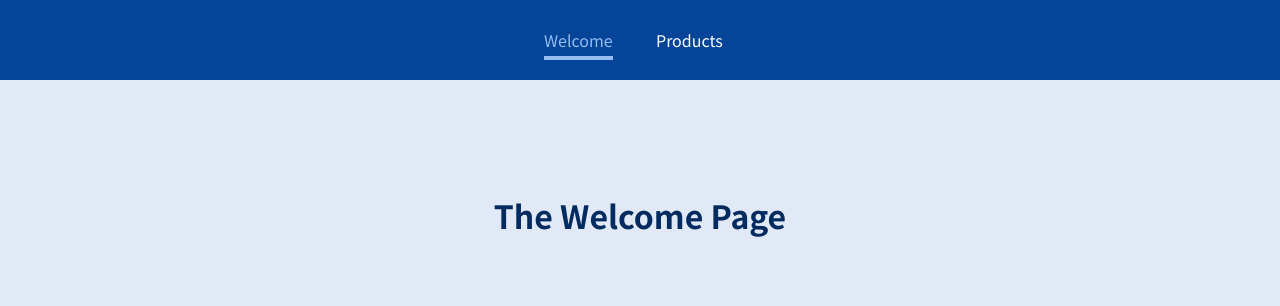
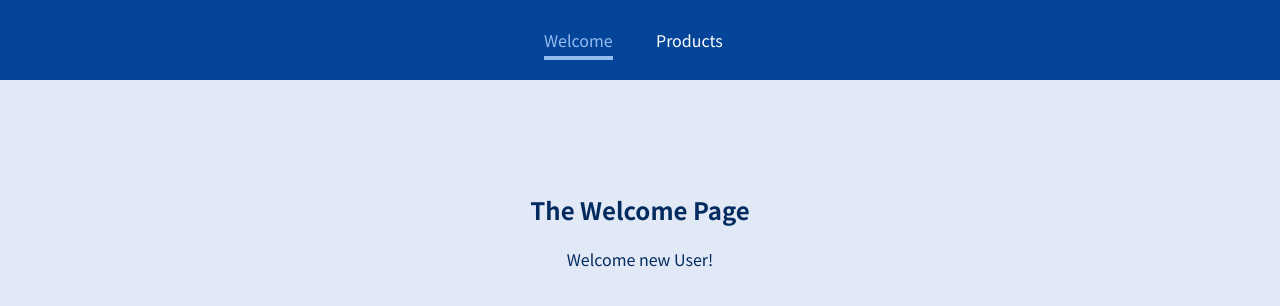
Before and after one commit to Rimsha-Urooj/react-router, a React (Create React App) app: page /welcome/new-user in a window 1280 px wide. Shown: the top 306 px of the page. Built offline with nearby package versions, Linux system fonts and the light colour scheme.

Commit message:
nested routing

```diff
--- a/src/pages/Welcome.js
+++ b/src/pages/Welcome.js
@@ -1,10 +1,16 @@
 import React from 'react';
+import {Route} from 'react-router-dom';
 
 function Welcome() {
     return (
-        <h1>
-            The Welcome Page
-        </h1>
+        <section>
+            <h1>
+                The Welcome Page
+            </h1>
+            <Route path='/welcome/new-user'>
+                <p>Welcome new User!</p>
+            </Route>
+        </section>
     );
 };
 
```
Also changed, not shown: 1 other file (tests, documents, lock files or other folders).
